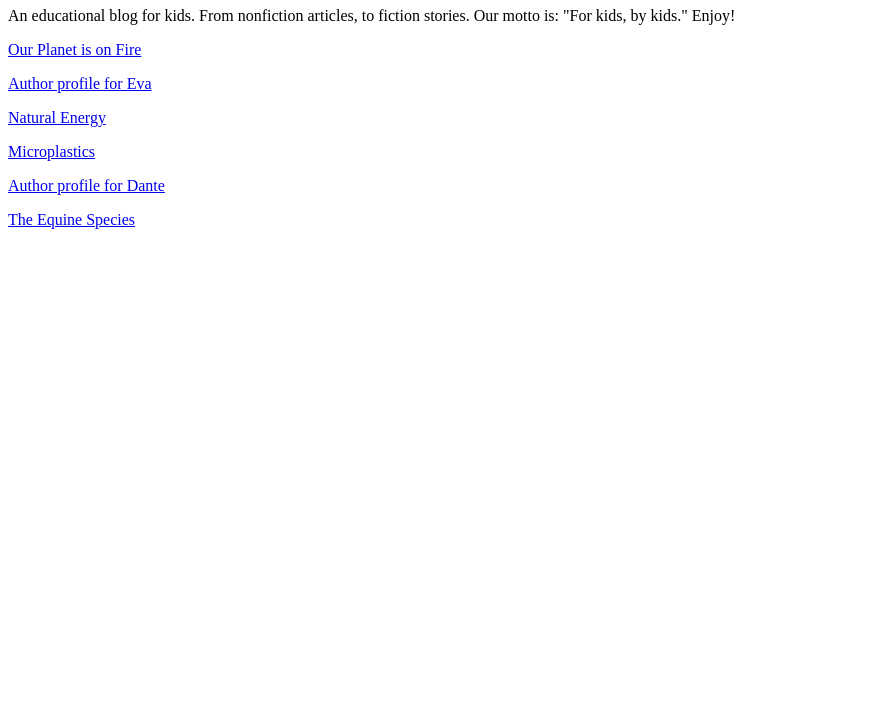
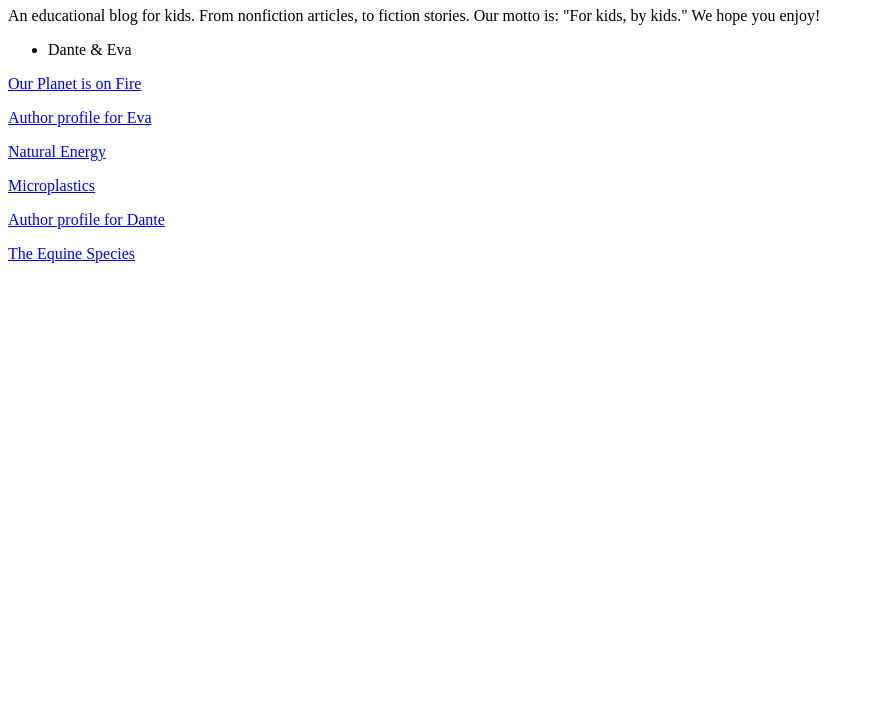
Before and after one commit to colinmegill/kidsbioblog, a Gatsby site: page / in a window 1280 px wide. Shown: the part 73-800 px from the top of the page, without its empty margins (0-874 px from the left). Built offline with nearby package versions, Linux system fonts and the light colour scheme; Gatsby itself is replaced by a stand-in of ours.

Commit message:
Update index.mdx

```diff
--- a/src/pages/index.mdx
+++ b/src/pages/index.mdx
@@ -2,7 +2,8 @@
 
 An educational blog for kids.
 From nonfiction articles, to fiction stories.
-Our motto is: "For kids, by kids." Enjoy!
+Our motto is: "For kids, by kids." We hope you enjoy!
+                      - Dante & Eva
 
 [Our Planet is on Fire](/planet-on-fire)
 
```
